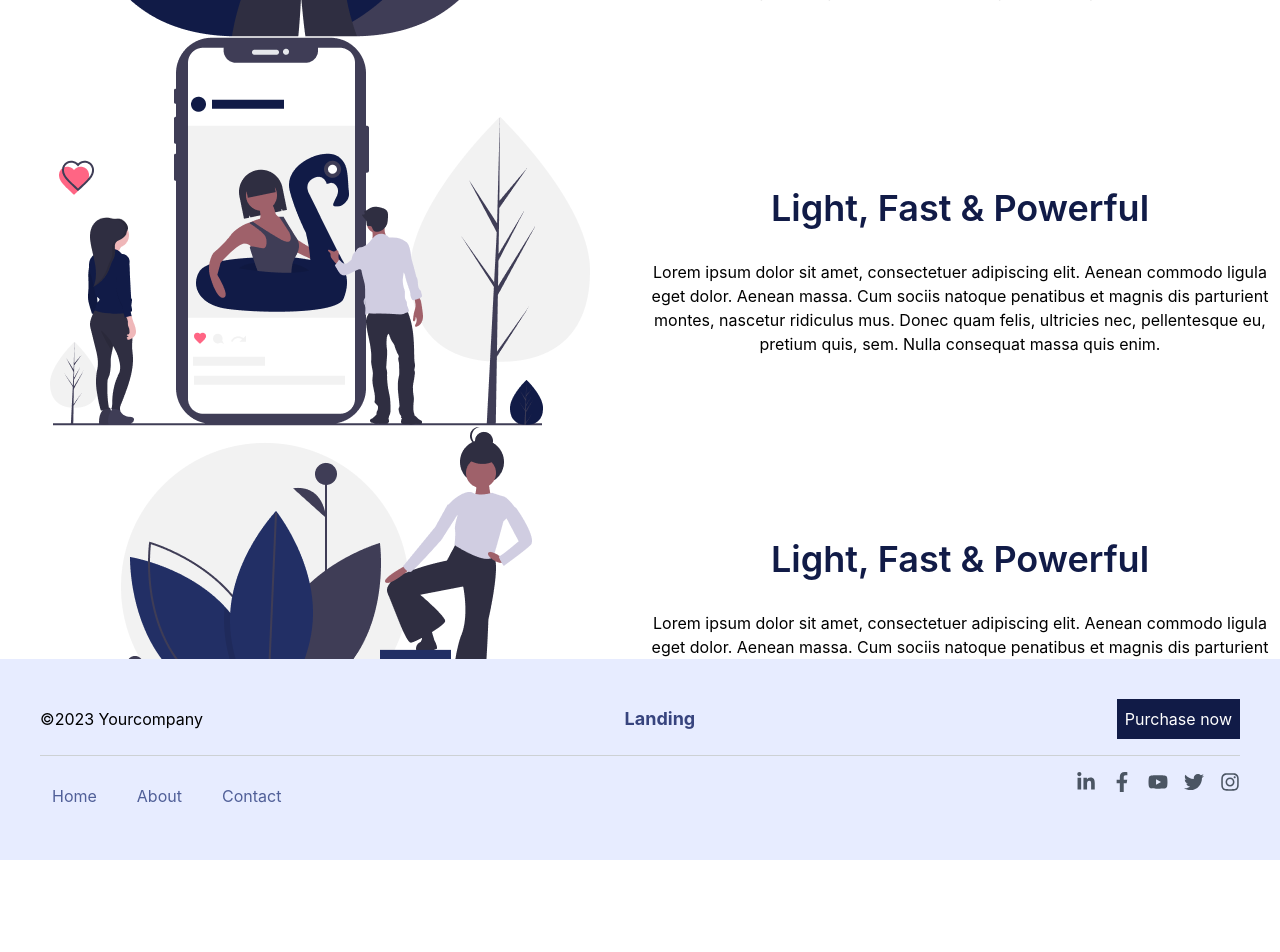
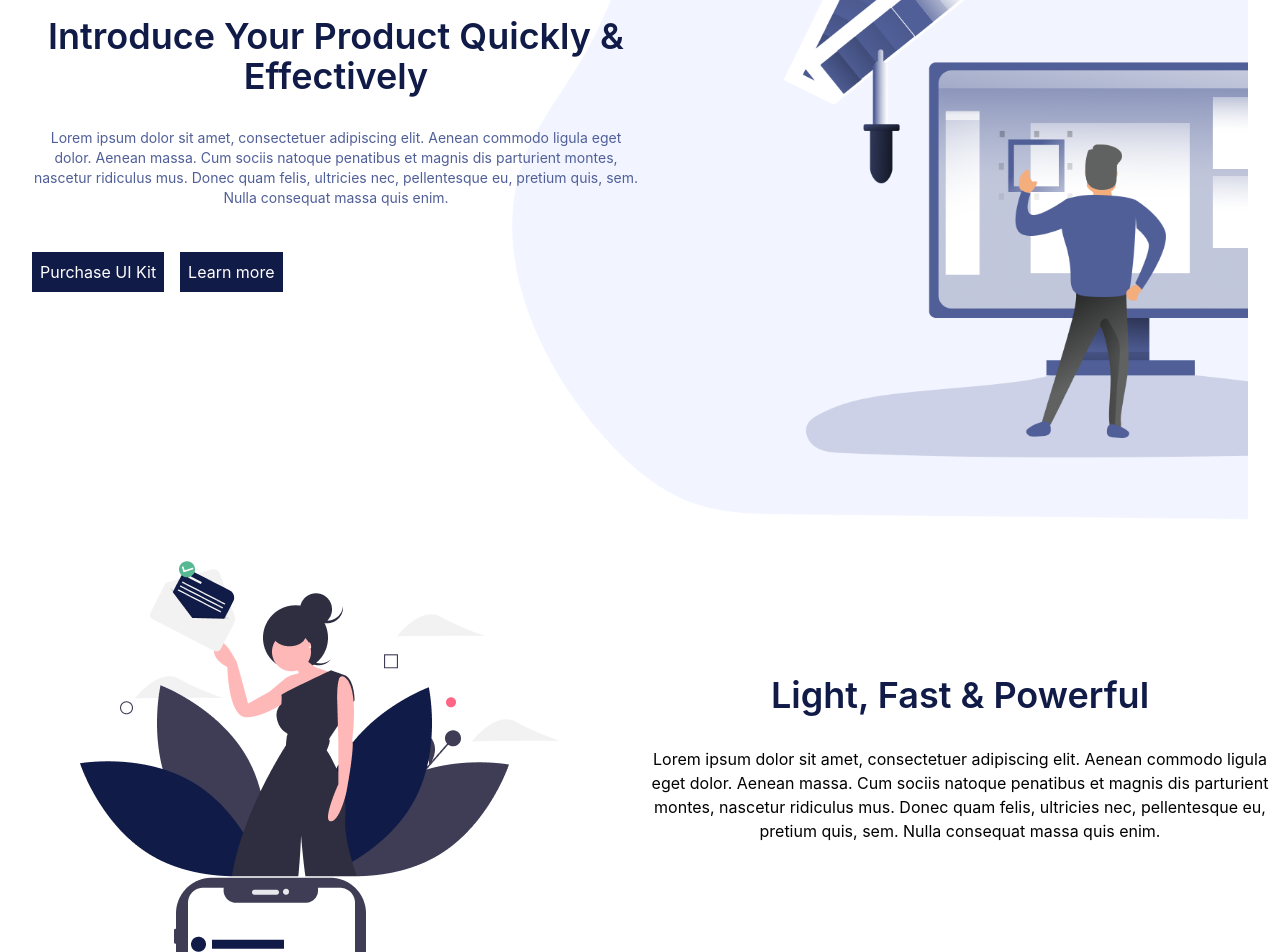
Before and after one commit to prastuti27/react-ui, a React (Create React App) app: page / in a window 1280 px wide. Shown: the part 280-1232 px from the top of the page. Before the commit the page ends 1140 px from the top, so only its background shows below. Built offline with nearby package versions, Linux system fonts and the light colour scheme.

Commit message:
added banner component and added map for image and contents

```diff
--- /dev/null
+++ b/src/components/Banner.tsx
@@ -0,0 +1,35 @@
+import React from 'react'
+import Button from './Button.tsx'
+import designerImage from '../assets/images/designer_1.png'
+
+const Banner = () => {
+  return (
+    <div id="about" className="relative flex mx-8  ">
+        <div
+          className="  h-auto mt-10 lg:h-screen md:h-screen  flex flex-col justify-center items-center z-30 gap-8 w-full lg:w-1/2 sm:w-full  md:w-1/2 "
+        >
+          <h1 className="text-purple-dark text-4xl font-semibold">
+            Introduce Your Product Quickly & Effectively
+          </h1>
+          <p className="text-purple-light text-sm">
+            Lorem ipsum dolor sit amet, consectetuer adipiscing elit. Aenean
+            commodo ligula eget dolor. Aenean massa. Cum sociis natoque
+            penatibus et magnis dis parturient montes, nascetur ridiculus mus.
+            Donec quam felis, ultricies nec, pellentesque eu, pretium quis, sem.
+            Nulla consequat massa quis enim.
+          </p>
+          <div className="flex gap-4 my-3 w-full">
+
+            <Button text="Purchase UI Kit" bgColor ="bg-purple-dark"/>
+            <Button text="Learn more" bgColor ="bg-purple-dark"/>
+          </div>
+        </div>
+        <div className="wrapper absolute right-0 -mr-20 md:mr-0  hidden  md:block  ">
+          <img className=" h-dvh" src={designerImage} alt="" />
+        </div>
+      </div>
+
+  )
+}
+
+export default Banner
--- a/src/pages/Landing.tsx
+++ b/src/pages/Landing.tsx
@@ -1,30 +1,33 @@
-import React from 'react'
-import Image from '../components/Image.tsx'
-import Content from '../components/Content.tsx'
-import socialImage from '../assets/images/social.png'
-import newsImage from '../assets/images/news.png'
-import orderImage from '../assets/images/order.png'
-import Footer from '../components/Footer.tsx'
+import React from 'react';
+import Image from '../components/Image.tsx';
+import Content from '../components/Content.tsx';
+import socialImage from '../assets/images/social.png';
+import newsImage from '../assets/images/news.png';
+import orderImage from '../assets/images/order.png';
+import Footer from '../components/Footer.tsx';
+import Banner from '../components/Banner.tsx';
 
+const items = [
+  { src: newsImage, alt: 'news' },
+  { src: socialImage, alt: 'social' },
+  { src: orderImage, alt: 'order' }
+];
 
 const Landing = () => {
   return (
     <>
-     <div className='  justify-center   flex flex-col   md:flex-row '>
-    <Image src={newsImage} alt ="news"/>
-    <Content/>
-    </div>
-    <div className=' justify-center   flex flex-col   md:flex-row '>
-     <Image src={socialImage} alt ="social"/>
-     <Content/>
-     </div>
-     <div className=' justify-center   flex flex-col   md:flex-row'>
-     <Image src={orderImage} alt ="order"/>
-     <Content/>
-     </div>
-    <Footer/>
+      <Banner />
+      <div>
+        {items.map((item, index) => (
+          <div key={index} className='justify-center flex flex-col md:flex-row'>
+            <Image src={item.src} alt={item.alt} />
+            <Content />
+          </div>
+        ))}
+      </div>
+      <Footer />
     </>
-  )
-}
+  );
+};
 
-export default Landing
+export default Landing;
```
Also changed, not shown: src/components/Section.tsx (added).
